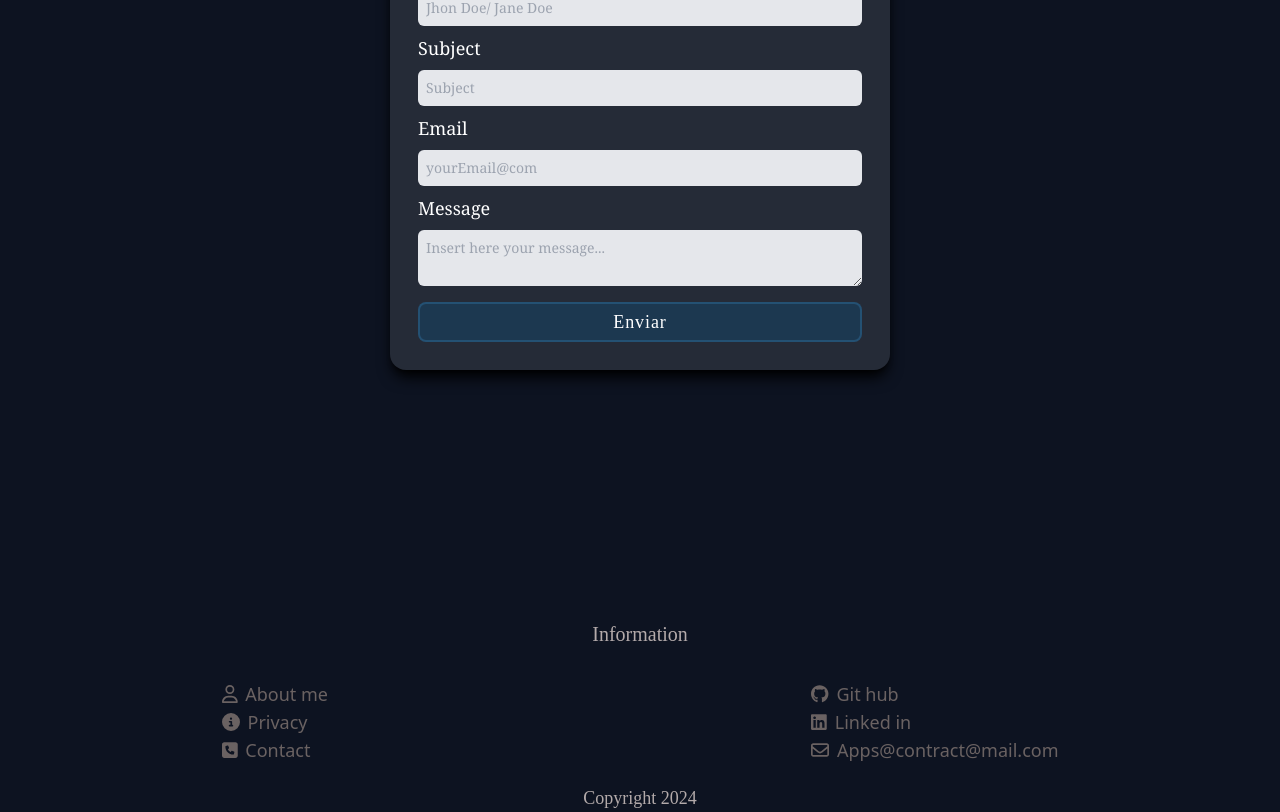
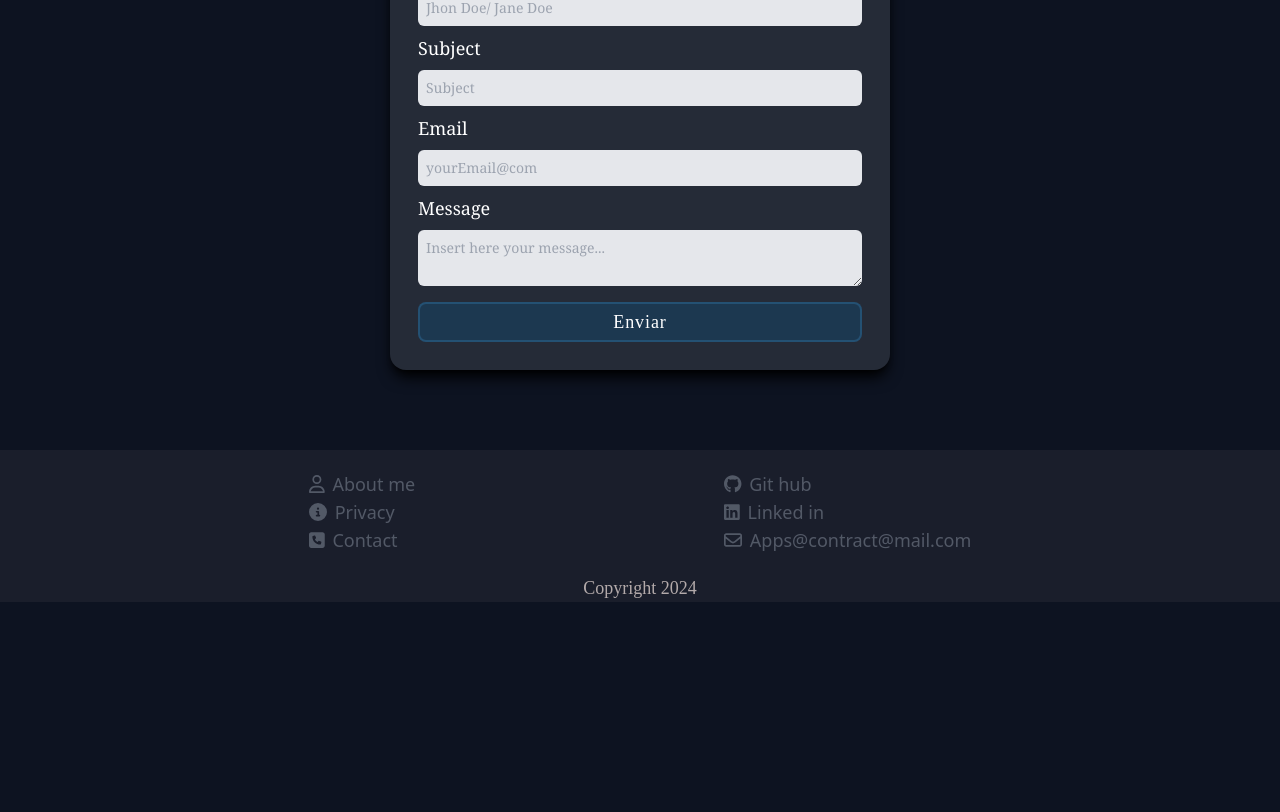
Before and after one commit to GabrielPaparello/cv, a React (Vite) app: page / in a window 1280 px wide. Shown: the part 7799-8611 px from the top of the page. After the commit the page ends 8401 px from the top, so only its background shows below. Built offline with nearby package versions, Linux system fonts and the light colour scheme; a web font is replaced by a local one.

Commit message:
styled footer added branch

```diff
--- /dev/null
+++ b/src/components/footer/utils.ts
@@ -0,0 +1,48 @@
+import { faLinkedin, IconDefinition } from "@fortawesome/free-brands-svg-icons";
+import { faGithub } from "@fortawesome/free-brands-svg-icons/faGithub";
+import { faEnvelope } from "@fortawesome/free-regular-svg-icons/faEnvelope";
+import { faUser } from "@fortawesome/free-regular-svg-icons/faUser";
+import { faCircleInfo } from "@fortawesome/free-solid-svg-icons/faCircleInfo";
+import { faSquarePhone } from "@fortawesome/free-solid-svg-icons/faSquarePhone";
+
+interface Data {
+  link: string;
+  href: string;
+  icon: IconDefinition;
+}
+
+export const columnData: Data[] = [
+  {
+    link: "About me",
+    href: "#",
+    icon: faUser,
+  },
+  {
+    link: "Privacy",
+    href: "#",
+    icon: faCircleInfo,
+  },
+  {
+    link: "Contact",
+    href: "#",
+    icon: faSquarePhone,
+  },
+];
+
+export const columnTwoData: Data[] = [
+  {
+    link: "Git hub",
+    href: "#",
+    icon: faGithub,
+  },
+  {
+    link: "Linked in",
+    href: "#",
+    icon: faLinkedin,
+  },
+  {
+    link: "Apps@contract@mail.com",
+    href: "#",
+    icon: faEnvelope,
+  },
+];
--- a/src/sections/Footer.tsx
+++ b/src/sections/Footer.tsx
@@ -1,93 +1,32 @@
+import { columnData, columnTwoData } from "@/components/footer/utils";
 import { FontAwesomeIcon } from "@fortawesome/react-fontawesome";
-import { faLinkedin } from "@fortawesome/free-brands-svg-icons";
+import React from "react";
 import { Link } from "react-router-dom";
-import { faGithub } from "@fortawesome/free-brands-svg-icons/faGithub";
-import { faEnvelope } from "@fortawesome/free-regular-svg-icons/faEnvelope";
-import { faUser } from "@fortawesome/free-regular-svg-icons/faUser";
-import { faCircleInfo } from "@fortawesome/free-solid-svg-icons/faCircleInfo";
-import { faSquarePhone } from "@fortawesome/free-solid-svg-icons/faSquarePhone";
-
 export const Footer = () => {
-  const footer = [
-    {
-      link: "About me",
-      href: "#",
-      icon: "about",
-    },
-    {
-      link: "Privacy",
-      href: "#",
-      icon: "privacy",
-    },
-    {
-      link: "Contact",
-      href: "#",
-      icon: "contact",
-    },
-  ];
-
-  const footer2 = [
-    {
-      link: "Git hub",
-      href: "#",
-      icon: "git",
-    },
-    {
-      link: "Linked in",
-      href: "#",
-      icon: "link",
-    },
-    {
-      link: "Apps@contract@mail.com",
-      href: "#",
-      icon: "mail",
-    },
-  ];
   return (
-    <>
-      <div className="d pt-[100px] md:pt-[250px]">
-        <h3 className="text-center text-sm md:text-xl   footerGray ">
-          Information
-        </h3>
-        <div className="flex list-none flex-row justify-around mt-4 ">
-          <div className="flex flex-col items-start mt-4 text-md mr-10 md:text-lg grayText">
-            {footer.map((footerLinks) => (
-              <li key={footerLinks.link}>
-                {footerLinks.icon === "about" && (
-                  <FontAwesomeIcon icon={faUser} className="mr-2" />
-                )}
-                {footerLinks.icon === "privacy" && (
-                  <FontAwesomeIcon icon={faCircleInfo} className="mr-2" />
-                )}
-                {footerLinks.icon === "contact" && (
-                  <FontAwesomeIcon icon={faSquarePhone} className="mr-2" />
-                )}
+    <section className="bg-[#1a1e2b] ">
+      <section className="flex  mt-20 pt-5   justify-evenly items-center ">
+        <ul className="flex flex-col  justify-center items-start   text-md  md:text-lg text-gray-500/70">
+          {columnData.map((footerLinks) => (
+            <li className="hover:text-gray-400" key={footerLinks.link}>
+              <FontAwesomeIcon icon={footerLinks.icon} className="mr-2" />
               <Link to={footerLinks.href}>{footerLinks.link}</Link>{" "}
             </li>
           ))}
-          </div>
+        </ul>
 
-          <div className="flex flex-col items-start mt-4 text-sm md:text-lg grayText ">
-            {footer2.map((footerLinks) => (
-              <li key={footerLinks.link}>
-                {footerLinks.icon === "link" && (
-                  <FontAwesomeIcon icon={faLinkedin} className="mr-2" />
-                )}
-                {footerLinks.icon === "git" && (
-                  <FontAwesomeIcon icon={faGithub} className="mr-2" />
-                )}
-                {footerLinks.icon === "mail" && (
-                  <FontAwesomeIcon icon={faEnvelope} className="mr-2" />
-                )}
+        <ul className="flex flex-col justify-center items-start  text-sm md:text-lg  text-gray-500/70 ">
+          {columnTwoData.map((footerLinks) => (
+            <li className="hover:text-gray-400" key={footerLinks.link}>
+              <FontAwesomeIcon icon={footerLinks.icon} className="mr-2" />
               <Link to={footerLinks.href}>{footerLinks.link}</Link>{" "}
             </li>
           ))}
-          </div>
-        </div>
+        </ul>
+      </section>
       <h3 className="text-center mt-5 text-sm md:text-lg footerGray ">
         Copyright {new Date().getFullYear()}
       </h3>
-      </div>
-    </>
+    </section>
   );
 };
```
Lines whose indentation alone changed are shown as unchanged.
